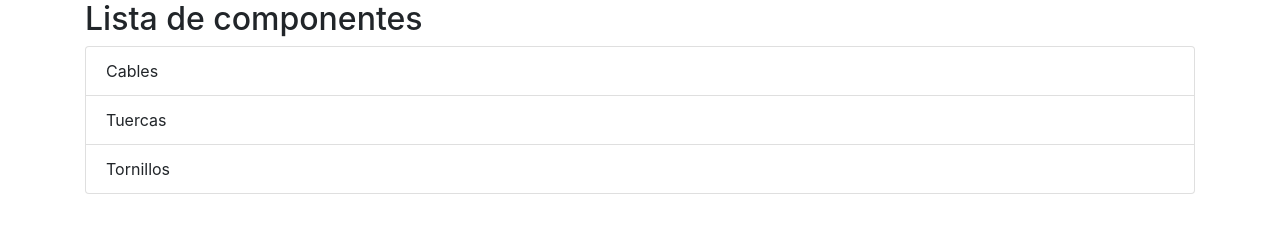
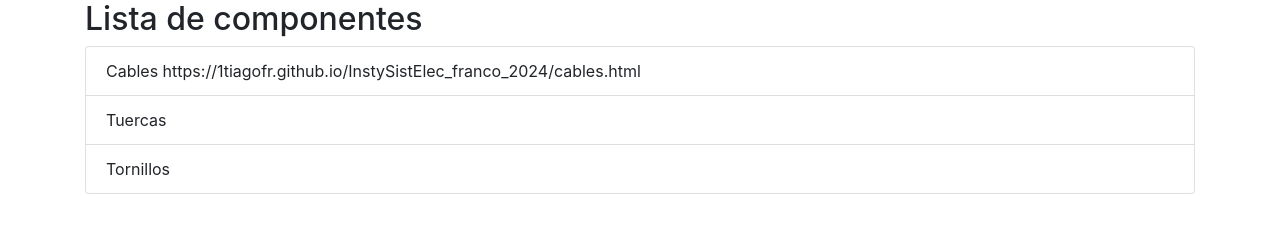
Before and after one commit to 1tiagofr/InstySistElec_franco_2024, a plain HTML site: page index.html in a window 1280 px wide. Drawn offline with nearby package versions, Linux system fonts and the light colour scheme.

Commit message:
index.html

```diff
--- a/index.html
+++ b/index.html
@@ -14,7 +14,7 @@
 <div class="container">
   <h2>Lista de componentes</h2>
   <ul class="list-group">
-    <li class="list-group-item">Cables</li>
+    <li class="list-group-item">Cables https://1tiagofr.github.io/InstySistElec_franco_2024/cables.html</li>
     <li class="list-group-item">Tuercas</li>
     <li class="list-group-item">Tornillos</li>
   </ul>
```
